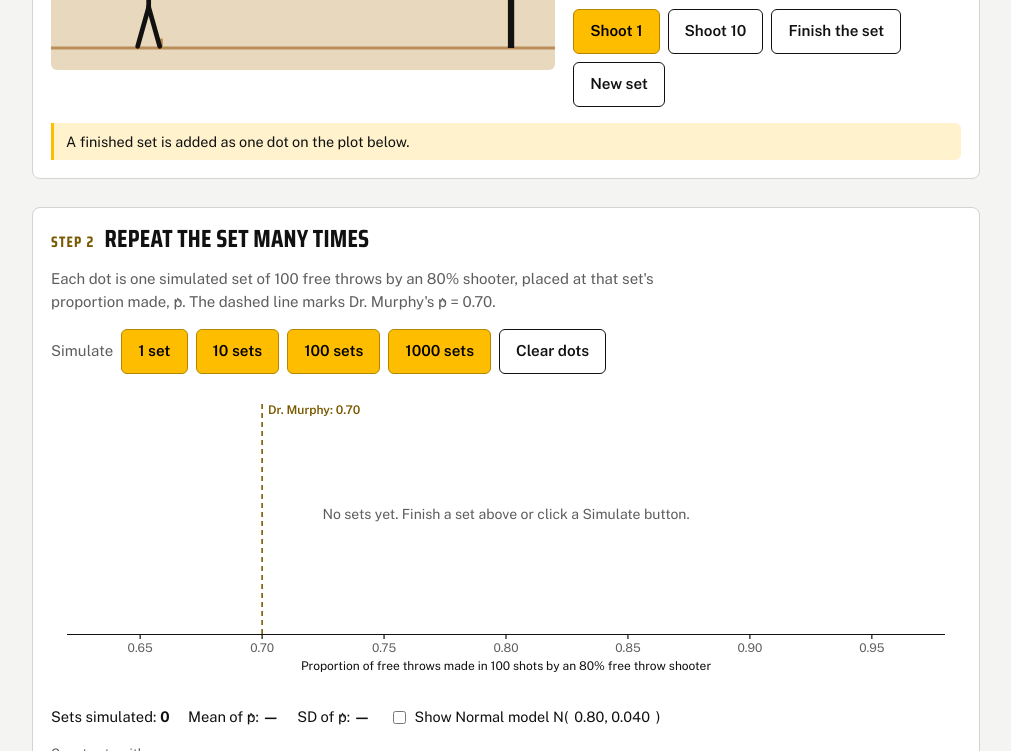
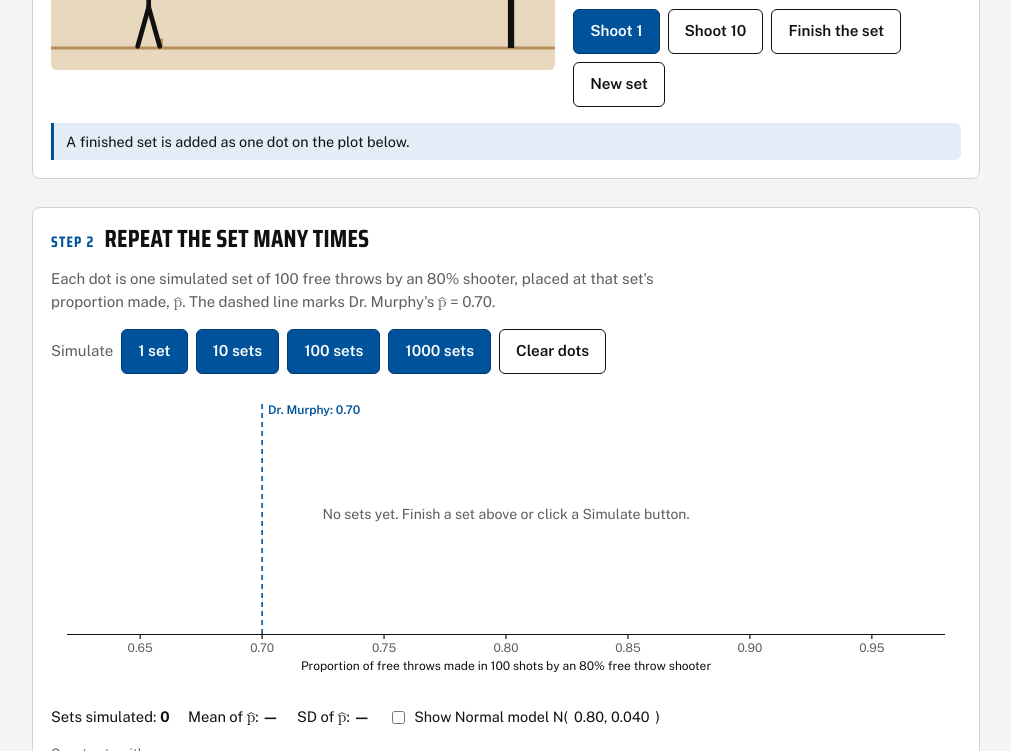
Before and after one commit to dr-murphy-stats/class_tools, a plain HTML site: page Math2050_Free_Throws.html in a window 1280 px wide. Both pictures are taken after a click on the button "Clear dots". Shown: the part 770-1521 px from the top of the page, without its empty margins (134-1145 px from the left). Drawn offline with nearby package versions, Linux system fonts and the light colour scheme.

Commit message:
Add files via upload

```diff
--- a/Math2050_Free_Throws.html
+++ b/Math2050_Free_Throws.html
@@ -8,15 +8,15 @@
 :root {
   --bg: #F4F4F2;          /* chalk */
   --panel: #FFFFFF;
-  --ink: #111111;         /* UWM black */
+  --ink: #111111;
   --muted: #5E5E5E;
   --line: #D3D3D3;
-  --accent: #FFBD00;      /* UWM gold (PMS 116) */
-  --accent-text: #7A5A00; /* gold dark enough to read on white */
-  --accent-edge: #B38600;
-  --accent-soft: #FFF2CC;
+  --accent: #00539B;      /* Duke blue */
+  --accent-text: #00539B;
+  --accent-edge: #003A70;
+  --accent-soft: #E3EDF7;
   --miss: #9A9A9A;
-  --band: #000000; --band-ink: #FFFFFF; --band-tile: #1C1C1C; --band-line: #3A3A3A; --band-muted: #BDBDBD;
+  --band: #012169; --band-ink: #FFFFFF; --band-tile: #0C2D7A; --band-line: #2B4A93; --band-muted: #BFCBE6; --band-accent: #8DBDE8; --on-accent: #FFFFFF;
   --court: #E8D9BE;       /* maple, only in the gym strip */
   --court-line: #B98E58;
   --focus: #2F6FD6;
@@ -26,13 +26,13 @@
 @media (prefers-color-scheme: dark) {
   :root:not([data-theme="light"]) {
     --bg: #0E0E0E; --panel: #191919; --ink: #F2F2F2; --muted: #ABABAB; --line: #343434;
-    --accent: #FFBD00; --accent-text: #FFC933; --accent-edge: #FFBD00; --accent-soft: #3A2D05; --miss: #6F6F6F; --court: #2A2219; --court-line: #7A5C38; --focus: #7FA8F0;
+    --accent: #6FA8DC; --accent-text: #8DBDE8; --accent-edge: #6FA8DC; --accent-soft: #0E2A47; --on-accent: #0B1A2E; --band: #0A1A3F; --band-accent: #8DBDE8; --miss: #6F6F6F; --court: #2A2219; --court-line: #7A5C38; --focus: #7FA8F0;
     color-scheme: dark;
   }
 }
 :root[data-theme="dark"] {
   --bg: #0E0E0E; --panel: #191919; --ink: #F2F2F2; --muted: #ABABAB; --line: #343434;
-  --accent: #FFBD00; --accent-text: #FFC933; --accent-edge: #FFBD00; --accent-soft: #3A2D05; --miss: #6F6F6F; --court: #2A2219; --court-line: #7A5C38; --focus: #7FA8F0;
+  --accent: #6FA8DC; --accent-text: #8DBDE8; --accent-edge: #6FA8DC; --accent-soft: #0E2A47; --on-accent: #0B1A2E; --band: #0A1A3F; --band-accent: #8DBDE8; --miss: #6F6F6F; --court: #2A2219; --court-line: #7A5C38; --focus: #7FA8F0;
   color-scheme: dark;
 }
 * { box-sizing: border-box; }
@@ -47,13 +47,14 @@ p { margin: 0; max-width: 68ch; }
 .num { font-variant-numeric: tabular-nums; }
 
 /* claim */
-.claim { display: grid; gap: 14px; background: var(--band); color: var(--band-ink); padding: 22px 20px; border-radius: 8px; border-bottom: 5px solid var(--accent); }
+.claim { display: grid; gap: 14px; background: var(--band); color: var(--band-ink); padding: 22px 20px; border-radius: 8px; border-bottom: 5px solid var(--band-accent); }
 .claim .fact { background: var(--band-tile); border-color: var(--band-line); }
 .claim .fact span, .claim details.setup summary, .claim label.field { color: var(--band-muted); }
-.claim .fact b { color: var(--accent); }
+.claim .fact b { color: var(--band-accent); }
 .claim button { color: var(--band-ink); border-color: var(--band-ink); }
-.ph { display: inline-block; position: relative; line-height: 1; text-transform: none; } .ph::before { content: "^"; position: absolute; left: 0; right: 0; text-align: center; top: 0.02em; font-size: 0.8em; line-height: 1; font-weight: inherit; }
-.eyebrow { font-family: var(--display); font-weight: 700; letter-spacing: 0.14em; text-transform: uppercase; color: var(--accent); font-size: 0.95rem; }
+.ph { text-transform: none; font-size: 1.05em; }
+.ph mi { font-family: inherit; }
+.eyebrow { font-family: var(--display); font-weight: 700; letter-spacing: 0.14em; text-transform: uppercase; color: var(--band-accent); font-size: 0.95rem; }
 .facts { display: flex; flex-wrap: wrap; gap: 10px; }
 .fact { background: var(--panel); border: 1px solid var(--line); border-radius: 6px; padding: 8px 14px; display: grid; }
 .fact b { font-family: var(--display); font-size: 1.6rem; line-height: 1; font-weight: 800; }
@@ -84,7 +85,7 @@ section.block { background: var(--panel); border: 1px solid var(--line); border-
 
 .btns { display: flex; flex-wrap: wrap; gap: 8px; }
 button { font: inherit; font-weight: 600; font-size: 0.95rem; border-radius: 6px; padding: 10px 16px; min-height: 44px; touch-action: manipulation; cursor: pointer; border: 1px solid var(--ink); background: transparent; color: var(--ink); }
-button.primary { background: var(--accent); border-color: var(--accent-edge); color: #000; }
+button.primary { background: var(--accent); border-color: var(--accent-edge); color: var(--on-accent); }
 button:hover { filter: brightness(1.06); }
 button:disabled { opacity: 0.45; cursor: default; }
 button:focus-visible, input:focus-visible, select:focus-visible, summary:focus-visible { outline: 2px solid var(--focus); outline-offset: 2px; }
@@ -129,7 +130,7 @@ footer { font-size: 0.82rem; color: var(--muted); }
       <div class="fact"><b class="num" id="fClaim">0.80</b><span>Claimed p</span></div>
       <div class="fact"><b class="num" id="fN">100</b><span>Shots per set (n)</span></div>
       <div class="fact"><b class="num" id="fObs">70 / 100</b><span>Dr. Murphy made</span></div>
-      <div class="fact"><b class="num" id="fPhat">0.70</b><span>Her <span class="ph">p</span></span></div>
+      <div class="fact"><b class="num" id="fPhat">0.70</b><span>Her <math class="ph"><mover accent="true"><mi mathvariant="normal">p</mi><mo>^</mo></mover></math></span></div>
     </div>
     <details class="setup">
       <summary>Change the setup</summary>
@@ -172,7 +173,7 @@ footer { font-size: 0.82rem; color: var(--muted); }
         <div class="score">
           <div><b id="sShots">0</b><span>Shots</span></div>
           <div><b id="sMade">0</b><span>Made</span></div>
-          <div><b id="sPhat">—</b><span><span class="ph">p</span> so far</span></div>
+          <div><b id="sPhat">—</b><span><math class="ph"><mover accent="true"><mi mathvariant="normal">p</mi><mo>^</mo></mover></math> so far</span></div>
         </div>
         <div class="shotgrid" id="shotgrid" aria-label="Shot chart"></div>
         <div class="btns">
@@ -188,7 +189,7 @@ footer { font-size: 0.82rem; color: var(--muted); }
 
   <section class="block" aria-labelledby="h-many">
     <h2 id="h-many"><span class="q">Step 2</span> Repeat the set many times</h2>
-    <p class="muted" id="manyIntro">Each dot is one simulated set of 100 free throws by an 80% shooter, placed at that set's proportion made, <span class="ph">p</span>. The dashed line marks Dr. Murphy's <span class="ph">p</span> = 0.70.</p>
+    <p class="muted" id="manyIntro">Each dot is one simulated set of 100 free throws by an 80% shooter, placed at that set's proportion made, <math class="ph"><mover accent="true"><mi mathvariant="normal">p</mi><mo>^</mo></mover></math>. The dashed line marks Dr. Murphy's <math class="ph"><mover accent="true"><mi mathvariant="normal">p</mi><mo>^</mo></mover></math> = 0.70.</p>
     <div class="btns">
       <span class="muted" style="align-self:center">Simulate</span>
       <button class="primary" data-sets="1" type="button">1 set</button>
@@ -200,12 +201,12 @@ footer { font-size: 0.82rem; color: var(--muted); }
     <div class="plotwrap"><canvas id="plot" aria-label="Dot plot of simulated sample proportions"></canvas></div>
     <div class="stats">
       <span>Sets simulated: <b id="tN">0</b></span>
-      <span>Mean of <span class="ph">p</span>: <b id="tMean">—</b></span>
-      <span>SD of <span class="ph">p</span>: <b id="tSD">—</b></span>
+      <span>Mean of <math class="ph"><mover accent="true"><mi mathvariant="normal">p</mi><mo>^</mo></mover></math>: <b id="tMean">—</b></span>
+      <span>SD of <math class="ph"><mover accent="true"><mi mathvariant="normal">p</mi><mo>^</mo></mover></math>: <b id="tSD">—</b></span>
       <label class="check" for="showNormal"><input type="checkbox" id="showNormal"> Show Normal model N(<span id="nmLabel">0.80, 0.040</span>)</label>
     </div>
     <div class="countbar">
-      <label class="field" for="cmp">Count sets with <span class="ph">p</span>
+      <label class="field" for="cmp">Count sets with <math class="ph"><mover accent="true"><mi mathvariant="normal">p</mi><mo>^</mo></mover></math>
         <select id="cmp">
           <option value="le">≤ (at or below)</option>
           <option value="ge">≥ (at or above)</option>
@@ -219,12 +220,13 @@ footer { font-size: 0.82rem; color: var(--muted); }
 
   <section class="block" aria-labelledby="h-normal">
     <h2 id="h-normal"><span class="q">Step 3</span> The one-proportion z-test</h2>
-    <p class="muted" id="normIntro">We don't need thousands of simulated sets to determine if this result is unusual enough to cast doubt on the claim. If the claim is true and the assumptions are met, the sampling distribution of <span class="ph">p</span> is approximately Normal, with a mean and standard deviation determined by the claim (p) and the sample size (n). So, we can use the model to find the test statistic (a z-score) for our observed proportion and use the Normal model to find the P-value: the probability of a result like this one or more extreme. This is called a <strong>hypothesis test</strong>.</p>
+    <p class="muted" id="normIntro">We don't need thousands of simulated sets to determine if this result is unusual enough to cast doubt on the claim. If the claim is true and the assumptions are met, the sampling distribution of <math class="ph"><mover accent="true"><mi mathvariant="normal">p</mi><mo>^</mo></mover></math> is approximately Normal, with a mean and standard deviation determined by the claim (p) and the sample size (n). So, we can use the model to find the test statistic (a z-score) for our observed proportion and use the Normal model to find the P-value: the probability of a result like this one or more extreme. This is called a <strong>hypothesis test</strong>.</p>
     <div class="calc">
       <div class="calc-row"><h3>1 · Set up</h3><div class="math" id="cModel"></div></div>
       <div class="calc-row"><h3>2 · Hypotheses</h3><div class="math" id="cHyp"></div></div>
       <div class="calc-row"><h3>3 · Assumptions</h3><div class="math" id="cCond"></div></div>
-      <div class="calc-row"><h3>4 · Standard deviation of <span class="ph">p</span></h3><div class="math" id="cSE"></div></div>
+      <div class="calc-row"><h3>4 · Standard deviation</h3><div class="math" id="cSE"></div></div>
+      <div class="calc-row"><h3>4 · Sampling distribution model</h3><div class="math" id="cDist"></div></div>
       <div class="calc-row"><h3>4 · Test statistic</h3><div class="math" id="cZ"></div></div>
       <div class="calc-row"><h3>4 · P-value</h3><div class="math" id="cP"></div></div>
     </div>
@@ -242,7 +244,7 @@ footer { font-size: 0.82rem; color: var(--muted); }
   const reduce = window.matchMedia("(prefers-reduced-motion: reduce)").matches;
   let P = 0.80, N = 100, X = 70;
   let set = [];          // current set: array of booleans
-  let sims = [];         // completed <span class="ph">p</span> values
+  let sims = [];         // completed p-hat values
   let animating = false;
 
   const fmt = (v, d = 2) => Number.isFinite(v) ? v.toFixed(d) : "—";
@@ -258,7 +260,7 @@ footer { font-size: 0.82rem; color: var(--muted); }
     $("fObs").textContent = `${X} / ${N}`;
     $("fPhat").textContent = fmt(obs(), 3).replace(/0$/, "");
     $("oneIntro").textContent = `Each shot goes in with probability ${P.toFixed(2)}. Shoot a full set of ${N} and record how many went in.`;
-    $("manyIntro").innerHTML = `Each dot is one simulated set of ${N} free throws by an ${pct}% shooter, placed at that set's proportion made, <span class="ph">p</span>. The dashed line marks Dr. Murphy's <span class="ph">p</span> = ${fmt(obs(), 3).replace(/0$/, "")}.`;
+    $("manyIntro").innerHTML = `Each dot is one simulated set of ${N} free throws by an ${pct}% shooter, placed at that set's proportion made, <math class="ph"><mover accent="true"><mi mathvariant="normal">p</mi><mo>^</mo></mover></math>. The dashed line marks Dr. Murphy's <math class="ph"><mover accent="true"><mi mathvariant="normal">p</mi><mo>^</mo></mover></math> = ${fmt(obs(), 3).replace(/0$/, "")}.`;
     $("nmLabel").textContent = `${P.toFixed(2)}, ${sd0().toFixed(3)}`;
     $("h-one").lastChild.textContent = ` Shoot one set as an ${pct}% shooter`;
   }
@@ -278,7 +280,7 @@ footer { font-size: 0.82rem; color: var(--muted); }
     $("sPhat").textContent = set.length ? (made / set.length).toFixed(2) : "—";
     const done = set.length >= N;
     ["shoot1", "shoot10", "finish"].forEach((id) => $(id).disabled = done || animating);
-    if (done) $("setMsg").innerHTML = `Set complete: <strong>${made} of ${N}</strong> made, so <span class="ph">p</span> = <strong>${(made / N).toFixed(2)}</strong>. This set was added as one dot below. Click <em>New set</em> to shoot again.`;
+    if (done) $("setMsg").innerHTML = `Set complete: <strong>${made} of ${N}</strong> made, so <math class="ph"><mover accent="true"><mi mathvariant="normal">p</mi><mo>^</mo></mover></math> = <strong>${(made / N).toFixed(2)}</strong>. This set was added as one dot below. Click <em>New set</em> to shoot again.`;
     else $("setMsg").textContent = "A finished set is added as one dot on the plot below.";
   }
   function completeIfDone() {
@@ -433,7 +435,7 @@ footer { font-size: 0.82rem; color: var(--muted); }
       $("tMean").textContent = m.toFixed(3); $("tSD").textContent = Number.isFinite(sd) ? sd.toFixed(3) : "—";
       const k = sims.filter(counted).length;
       const mode = $("cmp").value, c = parseFloat($("cut").value);
-      const desc = mode === "le" ? `<span class="ph">p</span> ≤ ${fmt(c)}` : mode === "ge" ? `<span class="ph">p</span> ≥ ${fmt(c)}` : `<span class="ph">p</span> at least ${fmt(Math.abs(c - P), 2)} away from ${P.toFixed(2)}`;
+      const desc = mode === "le" ? `<math class="ph"><mover accent="true"><mi mathvariant="normal">p</mi><mo>^</mo></mover></math> ≤ ${fmt(c)}` : mode === "ge" ? `<math class="ph"><mover accent="true"><mi mathvariant="normal">p</mi><mo>^</mo></mover></math> ≥ ${fmt(c)}` : `<math class="ph"><mover accent="true"><mi mathvariant="normal">p</mi><mo>^</mo></mover></math> at least ${fmt(Math.abs(c - P), 2)} away from ${P.toFixed(2)}`;
       $("result").innerHTML = `<strong>${k}</strong> of ${n} simulated sets had ${desc}: a proportion of <strong>${(k / n).toFixed(3)}</strong>.`;
     } else {
       $("tMean").textContent = "—"; $("tSD").textContent = "—";
@@ -456,23 +458,24 @@ footer { font-size: 0.82rem; color: var(--muted); }
     const area = lower ? Phi(z) : 1 - Phi(z);
     const ok1 = N * P >= 5, ok2 = N * (1 - P) >= 5;
     const pct = Math.round(P * 100), dir = lower ? "<" : ">", word = lower ? "less" : "more";
-    $("cModel").innerHTML = `p = the true proportion of free throws Dr. Murphy makes. &nbsp;Sample: n = ${N}, x = ${X}, so <span class="ph">p</span> = ${f(ph, 2)}. &nbsp;Significance level α = 0.05.`;
+    $("cModel").innerHTML = `<b>Parameter:</b> p = the true proportion of free throws Dr. Murphy makes.<br><b>Procedure:</b> one-proportion z-test. &nbsp;<b>Significance level:</b> α = 0.05.<br><b>Observed:</b> n = ${N}, x = ${X}, <math class="ph"><mover accent="true"><mi mathvariant="normal">p</mi><mo>^</mo></mover></math> = ${f(ph, 2)}; claimed value p<sub>0</sub> = ${f(P,2)}.`;
     $("cCond").innerHTML = `• The shots are independent trials, so we treat them like a simple random sample.<br>• np<sub>0</sub> = ${N}(${f(P,2)}) = ${trim(N * P)} ${ok1 ? "≥" : "<"} 5 &nbsp;and&nbsp; n(1 − p<sub>0</sub>) = ${N}(${f(1 - P,2)}) = ${trim(N * (1 - P))} ${ok2 ? "≥" : "<"} 5${ok1 && ok2 ? ", so the z-test is appropriate." : ". The z-test is not appropriate here; trust the simulation."}`;
-    $("cSE").innerHTML = `If H<sub>0</sub> is true, <span class="ph">p</span> is approximately normal with mean p<sub>0</sub> = ${f(P,2)} and standard deviation<br>σ<sub><span class="ph">p</span></sub> = <span class="sqrt"><span><span class="frac"><span>p<sub>0</sub>(1 − p<sub>0</sub>)</span><span>n</span></span></span></span> = <span class="sqrt"><span><span class="frac"><span>(${f(P,2)})(${f(1 - P,2)})</span><span>${N}</span></span></span></span> = <span class="ans">${trim(se.toFixed(4))}</span>`;
-    $("cZ").innerHTML = `z = <span class="frac"><span><span class="ph">p</span> − p<sub>0</sub></span><span>σ<sub><span class="ph">p</span></sub></span></span> = <span class="frac"><span>${f(ph, 2)} − ${f(P,2)}</span><span>${trim(se.toFixed(4))}</span></span> = <span class="ans">${z.toFixed(2)}</span>` +
-      `<div style="line-height:1.5;margin-top:6px">Dr. Murphy's <span class="ph">p</span> = ${f(ph, 2)} is <strong>${Math.abs(z).toFixed(2)}</strong> standard deviations ${z < 0 ? "below" : "above"} the value claimed in H<sub>0</sub>.</div>`;
+    $("cSE").innerHTML = `Standard deviation of <math class="ph"><mover accent="true"><mi mathvariant="normal">p</mi><mo>^</mo></mover></math>, using p<sub>0</sub> because we assume H<sub>0</sub> is true:<br>σ<sub><math class="ph"><mover accent="true"><mi mathvariant="normal">p</mi><mo>^</mo></mover></math></sub> = <span class="sqrt"><span><span class="frac"><span>p<sub>0</sub>(1 − p<sub>0</sub>)</span><span>n</span></span></span></span> = <span class="sqrt"><span><span class="frac"><span>(${f(P,2)})(${f(1 - P,2)})</span><span>${N}</span></span></span></span> = <span class="ans">${trim(se.toFixed(4))}</span>`;
+    $("cDist").innerHTML = `If H<sub>0</sub> is true, <math class="ph"><mover accent="true"><mi mathvariant="normal">p</mi><mo>^</mo></mover></math> is approximately <b>Normal</b> with mean p<sub>0</sub> = ${f(P,2)} and standard deviation σ<sub><math class="ph"><mover accent="true"><mi mathvariant="normal">p</mi><mo>^</mo></mover></math></sub> = ${trim(se.toFixed(4))}.<br><span class="muted" style="font-size:0.9rem">The sketch below is centered at p<sub>0</sub> (from H<sub>0</sub>) and shaded in the direction of H<sub>a</sub>.</span>`;
+    $("cZ").innerHTML = `z = <span class="frac"><span><math class="ph"><mover accent="true"><mi mathvariant="normal">p</mi><mo>^</mo></mover></math> − p<sub>0</sub></span><span>σ<sub><math class="ph"><mover accent="true"><mi mathvariant="normal">p</mi><mo>^</mo></mover></math></sub></span></span> = <span class="frac"><span>${f(ph, 2)} − ${f(P,2)}</span><span>${trim(se.toFixed(4))}</span></span> = <span class="ans">${z.toFixed(2)}</span>` +
+      `<div style="line-height:1.5;margin-top:6px">Dr. Murphy's <math class="ph"><mover accent="true"><mi mathvariant="normal">p</mi><mo>^</mo></mover></math> = ${f(ph, 2)} is <strong>${Math.abs(z).toFixed(2)}</strong> standard deviations ${z < 0 ? "below" : "above"} the value claimed in H<sub>0</sub>.</div>`;
     $("cP").innerHTML = lower
       ? `P-value = P(Z ≤ ${z.toFixed(2)}) = <span class="ans">${area.toFixed(4)}</span> &nbsp;<span class="muted">(Table II: area to the left of ${z.toFixed(2)})</span>`
       : `P-value = P(Z ≥ ${z.toFixed(2)}) = 1 − ${Phi(z).toFixed(4)} = <span class="ans">${area.toFixed(4)}</span> &nbsp;<span class="muted">(1 − Table II entry)</span>`;
     $("cHyp").innerHTML = `H<sub>0</sub>: p = ${f(P,2)} &nbsp;(Dr. Murphy is an ${pct}% free throw shooter)<br>H<sub>a</sub>: p ${dir} ${f(P,2)} &nbsp;(Dr. Murphy makes ${word} than ${pct}% of her free throws)<br><span class="muted" style="font-size:0.9rem">${lower ? "Left" : "Right"}-tailed test</span>`;
-    const sig = area <= 0.05;
-    $("cDec").innerHTML = `<p><b class="lbl">What the P-value means</b>If Dr. Murphy really is an ${pct}% free throw shooter, the probability of making ${f(ph, 2)} or ${lower ? "less" : "more"} of ${N} shots is <strong>${area.toFixed(4)}</strong>.</p>` +
+    const sig = area < 0.05;
+    $("cDec").innerHTML = `<p><b class="lbl">What the P-value means</b>If Dr. Murphy really is an ${pct}% free throw shooter, the Normal model says the probability of making ${f(ph, 2)} or ${lower ? "less" : "more"} of ${N} shots is <strong>${area.toFixed(4)}</strong>.</p>` +
       (sig
-        ? `<p><b class="lbl">Decision</b>P = ${area.toFixed(4)} ≤ α = 0.05, so we <strong>reject H<sub>0</sub></strong>.</p><p><b class="lbl">Interpretation</b>At the 5% significance level, the data provide sufficient evidence to conclude that Dr. Murphy makes ${word} than ${pct}% of her free throws.</p>`
-        : `<p><b class="lbl">Decision</b>P = ${area.toFixed(4)} > α = 0.05, so we <strong>do not reject H<sub>0</sub></strong>.</p><p><b class="lbl">Interpretation</b>At the 5% significance level, the data do not provide sufficient evidence to conclude that Dr. Murphy makes ${word} than ${pct}% of her free throws.</p>`);
+        ? `<p><b class="lbl">Decision</b>P-value = ${area.toFixed(4)} < α = 0.05, so we <strong>reject H<sub>0</sub></strong>.</p><p><b class="lbl">Interpretation</b>At the α = 0.05 significance level, these data provide statistically significant evidence to conclude that Dr. Murphy makes ${word} than ${pct}% of her free throws.</p>`
+        : `<p><b class="lbl">Decision</b>P-value = ${area.toFixed(4)} ≥ α = 0.05, so we <strong>fail to reject H<sub>0</sub></strong>.</p><p><b class="lbl">Interpretation</b>At the α = 0.05 significance level, these data do not provide statistically significant evidence that Dr. Murphy makes ${word} than ${pct}% of her free throws.</p>`);
     const sim = sims.length ? sims.filter((v) => lower ? v <= ph + 1e-9 : v >= ph - 1e-9).length / sims.length : NaN;
-    $("cCompare").innerHTML = `If Dr. Murphy really is an ${Math.round(P * 100)}% shooter, the Normal model says a set of ${N} with <span class="ph">p</span> ${lower ? "≤" : "≥"} ${f(ph, 2)} happens only about <strong>${(area * 100).toFixed(2)}%</strong> of the time.` +
-      (sims.length ? ` Your simulation: <strong>${f(sim, 3)}</strong> of ${sims.length} sets. With <span class="ph">p</span> taking only whole-shot values, the simulated proportion usually runs a little higher than the Normal area.` : ` Run some sets in Step 2 to compare with your simulation.`);
+    $("cCompare").innerHTML = `If Dr. Murphy really is an ${Math.round(P * 100)}% shooter, the Normal model says a set of ${N} with <math class="ph"><mover accent="true"><mi mathvariant="normal">p</mi><mo>^</mo></mover></math> ${lower ? "≤" : "≥"} ${f(ph, 2)} happens only about <strong>${(area * 100).toFixed(2)}%</strong> of the time.` +
+      (sims.length ? ` Your simulation: <strong>${f(sim, 3)}</strong> of ${sims.length} sets. With <math class="ph"><mover accent="true"><mi mathvariant="normal">p</mi><mo>^</mo></mover></math> taking only whole-shot values, the simulated proportion usually runs a little higher than the Normal area.` : ` Run some sets in Step 2 to compare with your simulation.`);
     drawZ(z, lower, se);
   }
   function drawZ(z, lower, se) {
```
